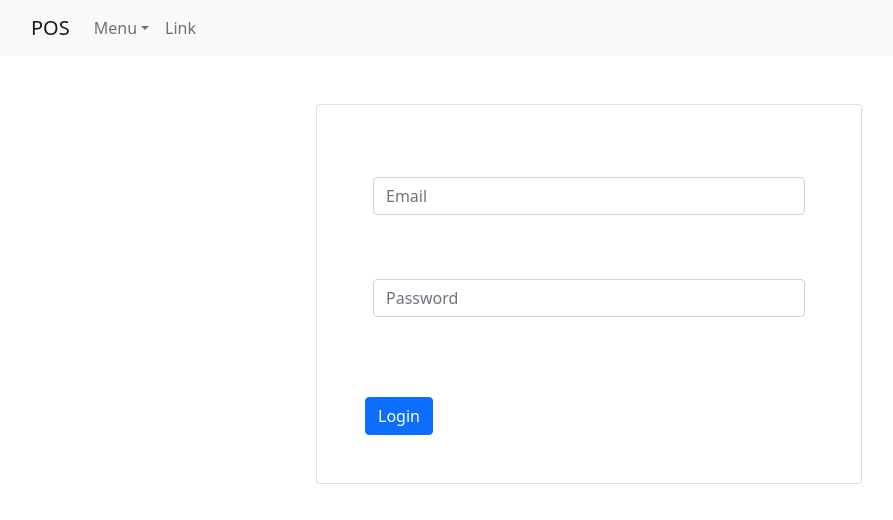
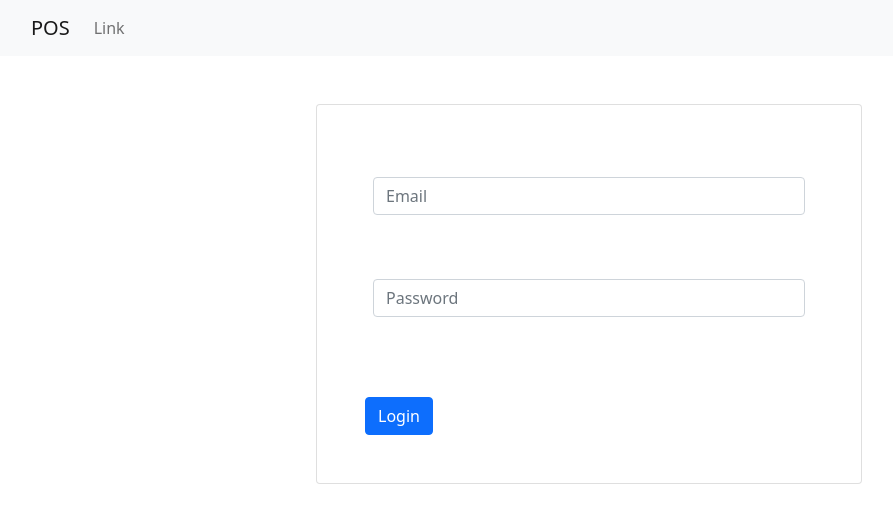
Before and after one commit to isanaID/E-commerce, a React (Create React App) app in the folder client/: page /login in a window 1280 px wide. Shown: the top 520 px of the page, without its empty margins (51-944 px from the left). Built offline with nearby package versions, Linux system fonts and the light colour scheme; what debounce-promise would draw is missing.

Commit message:
edit nav

```diff
--- a/client/src/components/TopBar/index.jsx
+++ b/client/src/components/TopBar/index.jsx
@@ -2,7 +2,7 @@
 import { useSelector } from 'react-redux';
 import 'bootstrap/dist/css/bootstrap.min.css';
 import { Container, Nav, Navbar, NavDropdown} from 'react-bootstrap';
-import menus from './menus';
+// import menus from '../../pages/Home/menus';
 
 import StoreLogo from '../StoreLogo';
 
@@ -16,7 +16,7 @@
                 <Navbar.Brand href="/"><StoreLogo /></Navbar.Brand>
                 <Navbar.Toggle aria-controls="basic-navbar-nav" />
                 <Navbar.Collapse id="basic-navbar-nav">
-                    <Nav className="mr-auto">
+                    {/* <Nav className="mr-auto">
                         <NavDropdown title="Menu" id="basic-nav-dropdown">
                     {menus.map(menu => {
                         return(
@@ -24,7 +24,7 @@
                         )
                     })}
                 </NavDropdown>
-                    </Nav>
+                    </Nav> */}
                     <Nav>
                         <Nav.Link href="/login">Link</Nav.Link>
 
```
